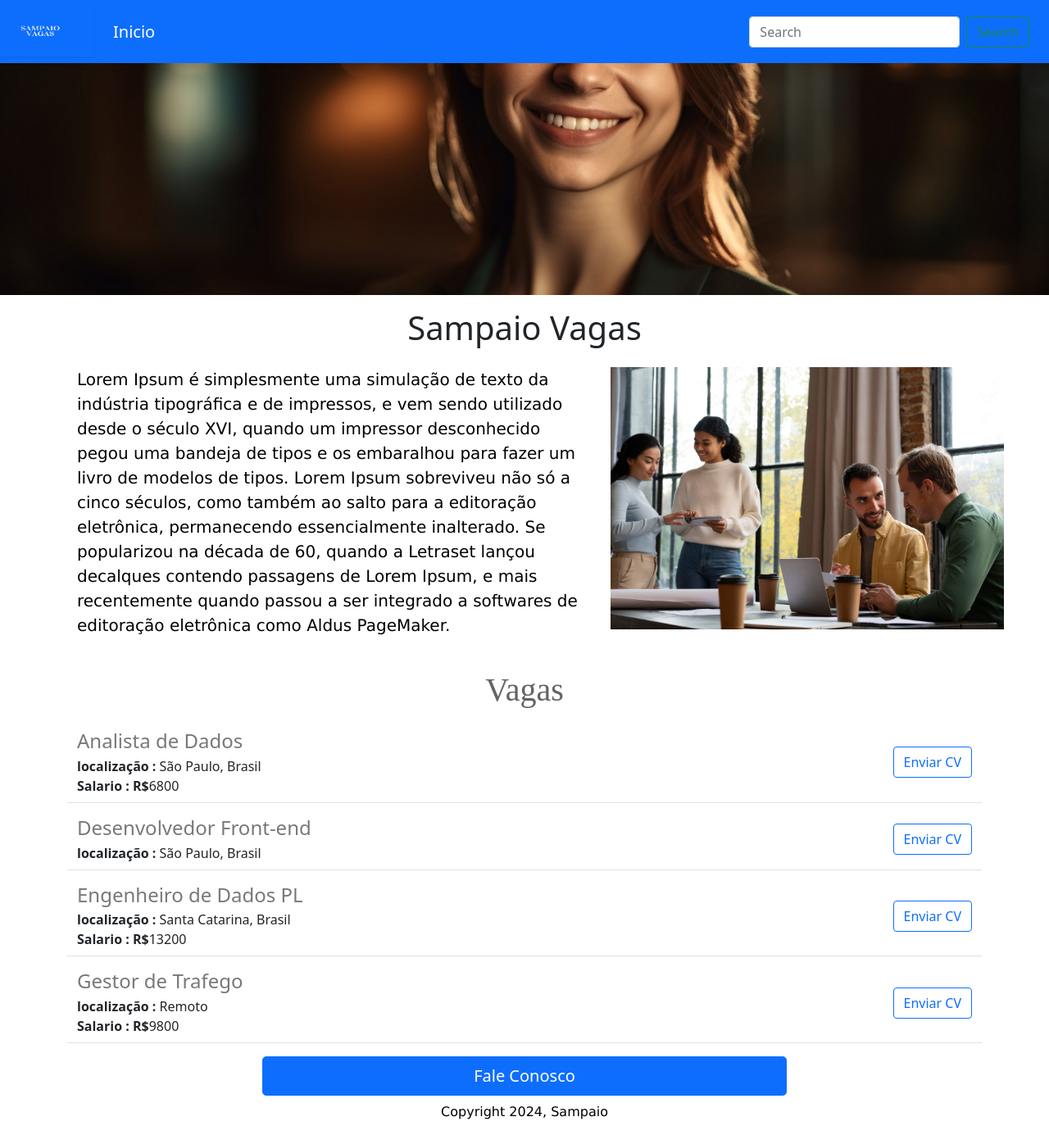
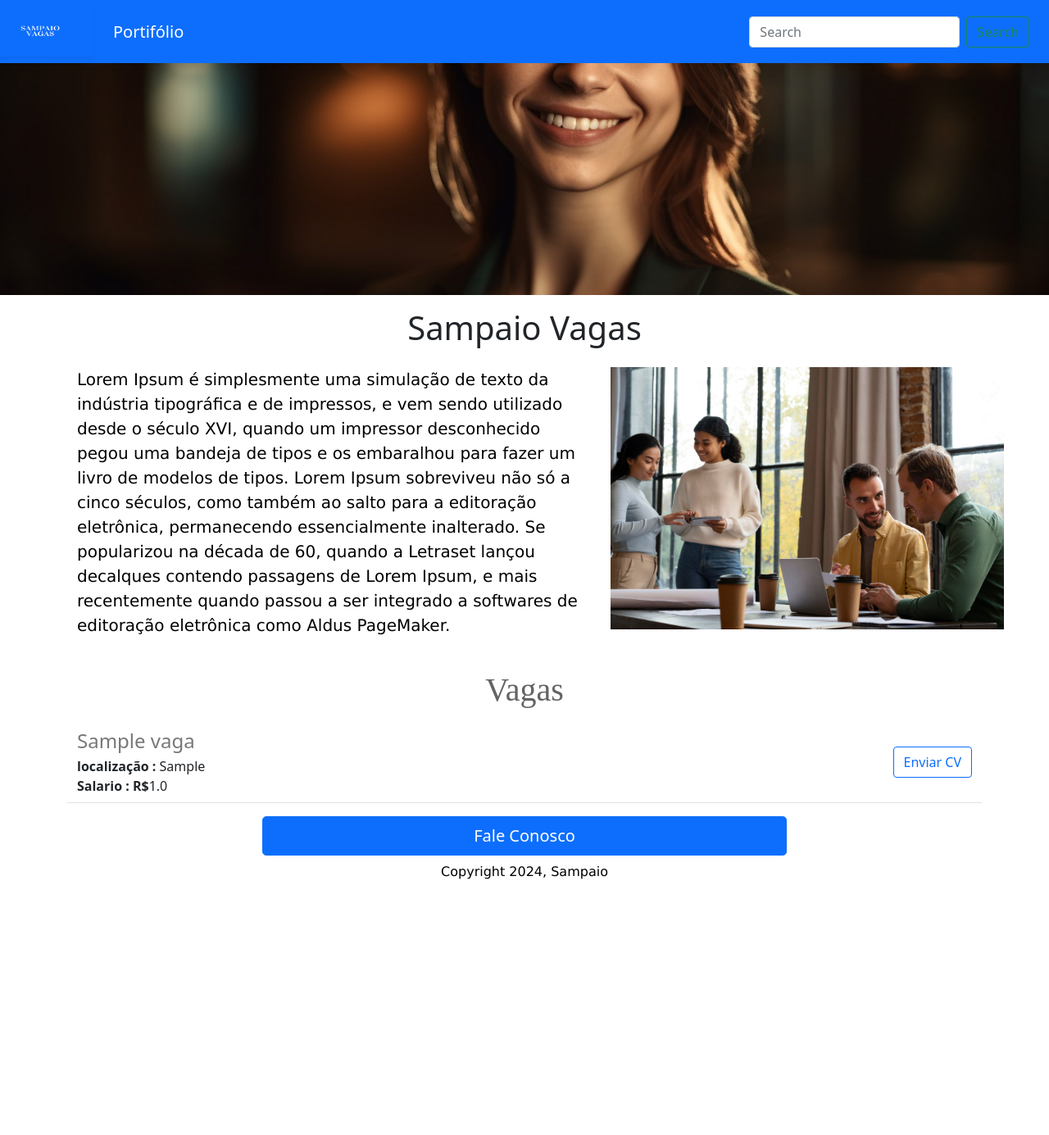
Before and after one commit to RaphaelSampaio1/Vagas-Raphael-Web, a Flask app: page / in a window 1280 px wide. Shown: the whole page at 82% size. After the commit the page ends 1073 px from the top, so only its background shows below. Run offline with Flask 3, Linux system fonts and the light colour scheme; tables that the repository leaves empty hold one stand-in row (values such as "Sample post"); some libraries are stand-ins or nearby versions.

Commit message:
Banco de dados conectado SQL SERVER

```diff
--- a/app.py
+++ b/app.py
@@ -1,41 +1,100 @@
 from flask import Flask,render_template,jsonify
+import urllib
+from flask_sqlalchemy import SQLAlchemy
+import pyodbc
 
 app = Flask(__name__)
 
-JOBS = [
-    {
-        'id': 1,
-        'titulo' : 'Analista de Dados',
-        'Localização' : 'São Paulo, Brasil',
-        'Salario' : 6800
-    },
-    {
-        'id': 2,
-        'titulo' : 'Desenvolvedor Front-end',
-        'Localização' : 'São Paulo, Brasil',
+# Configuração da string de conexão
+dados_conexao = (
+    "Driver={SQL Server};"
+    "Server=HOME_PC\\SQLEXPRESS;"
+    "Database=sampaiovagas;"
+    "Trusted_Connection=yes;"  # Usando autenticação do Windows
+)
 
-    },
-    {
-        'id': 3,
-        'titulo' : 'Engenheiro de Dados PL',
-        'Localização' : 'Santa Catarina, Brasil',
-        'Salario' : 13200
-    },
-    {
-        'id': 4,
-        'titulo' : 'Gestor de Trafego',
-        'Localização' : 'Remoto',
-        'Salario' : 9800
-    }
-]
+# Configuração do SQLAlchemy
+app.config['SQLALCHEMY_DATABASE_URI'] = f"mssql+pyodbc:///?odbc_connect={urllib.parse.quote_plus(dados_conexao)}"
+app.config['SQLALCHEMY_TRACK_MODIFICATIONS'] = False
+db = SQLAlchemy(app)
 
+# Classe modelo para a tabela 'vagas'
+class Vaga(db.Model):
+    __tablename__ = 'vagas'
+    Id = db.Column(db.Integer, primary_key=True)
+    Titulo = db.Column(db.String(250), nullable=False)
+    Localizacao = db.Column(db.String(250), nullable=False)
+    Salario = db.Column(db.Numeric(19, 4), nullable=True)
+    Moeda =db.Column(db.String(10), nullable=True)
+    Responsabilidades = db.Column(db.String(3000), nullable=True)
+    Requisitos = db.Column(db.String(3000), nullable=True)
+
+
+# Função para estabelecer a conexão
+def conectar_bd():
+    try:
+        # Conectar ao banco de dados
+        conexao = pyodbc.connect(dados_conexao)
+        print('\033[1;32mConexão feita com sucesso!')
+
+        # Fechar a conexão
+        conexao.close()
+
+        return True
+
+    except pyodbc.Error as err:
+        print(f'\033[1;31mErro na conexão: {err}')
+        return False
+
+# Rota para página inicial
 @app.route("/")
 def hello_world():
-    return render_template('home.html',JOBS=JOBS,company_name='Sampaio')
+    if conectar_bd():
+        # Consultar todas as vagas do banco de dados
+        try:
+            jobs = []
+            vagas = Vaga.query.all()
+            for vaga in vagas:
+                job = {
+                    'titulo': vaga.Titulo,
+                    'Localizacao': vaga.Localizacao,
+                    'Responsabilidades': vaga.Responsabilidades
+                }
+                if vaga.Salario is not None:
+                    job['Salario'] = float(vaga.Salario)
+                jobs.append(job)
+
+            return render_template('home.html', JOBS=jobs, company_name='Sampaio')
+
+        except Exception as e:
+            print(f'\033[1;31mErro ao consultar vagas: {e}')
+            return 'Erro ao consultar vagas.'
+
+    else:
+        return 'Erro ao conectar ao banco de dados.'
+
+
+
+
+
 
 @app.route("/api/vagas")
 def lista_vagas():
-    return jsonify(JOBS)
+    jobs = job.query.all()  # Busca todas as vagas do banco
+    job_list = []
+    for job in jobs:
+        job_data = {
+            'Id': job.Id,
+            'Titulo': job.Titulo,
+            'Localizacao': job.Localizacao,
+            'Salario': float(job.Salario) if job.Salario else None,
+            'Moeda': job.Moeda,
+            'Responsabilidades': job.Responsabilidades,
+            'Requisitos': job.Requisitos
+        }
+        job_list.append(job_data)
+
+    return jsonify(job_list)
 
 if __name__ == "__main__":
     app.run(host='0.0.0.0',debug=True)
--- a/templates/home.html
+++ b/templates/home.html
@@ -3,6 +3,7 @@
 <head>
     <meta charset="UTF-8">
     <meta name="viewport" content="width=device-width, initial-scale=1">
+    <link rel="icon" href="">
     <title>Sampaio Vagas</title>
     <link href="https://cdn.jsdelivr.net/npm/bootstrap@5.3.3/dist/css/bootstrap.min.css" rel="stylesheet" integrity="sha384-QWTKZyjpPEjISv5WaRU9OFeRpok6YctnYmDr5pNlyT2bRjXh0JMhjY6hW+ALEwIH" crossorigin="anonymous">
     <style>
--- a/templates/jobitem.html
+++ b/templates/jobitem.html
@@ -4,7 +4,7 @@
             {{i['titulo']}}
         </h4>
         <div>
-            <b>localização : </b> {{i['Localização']}}
+            <b>localização : </b> {{i['Localizacao']}}
         </div>
         {% if 'Salario' in i %}
         <div>
--- a/templates/navbar.html
+++ b/templates/navbar.html
@@ -21,10 +21,11 @@
       </div>
     </nav>
     <div class="container-fluid">
-      <a class="navbar-brand" href="https://sampaio-vagas.onrender.com/">Inicio</a>
+      <a class="navbar-brand" href="https://sampaiodev.com">Portifólio</a>
       <button class="navbar-toggler" type="button" data-bs-toggle="collapse" data-bs-target="#navbarSupportedContent" aria-controls="navbarSupportedContent" aria-expanded="false" aria-label="Toggle navigation">
         <span class="navbar-toggler-icon"></span>
       </button>
+
       <div class="collapse navbar-collapse" id="navbarSupportedContent">
         <ul class="navbar-nav me-auto mb-2 mb-lg-0">
           <li class="nav-item">
```
Also changed, not shown: static/Logo Sampaio Dev.png (added).
